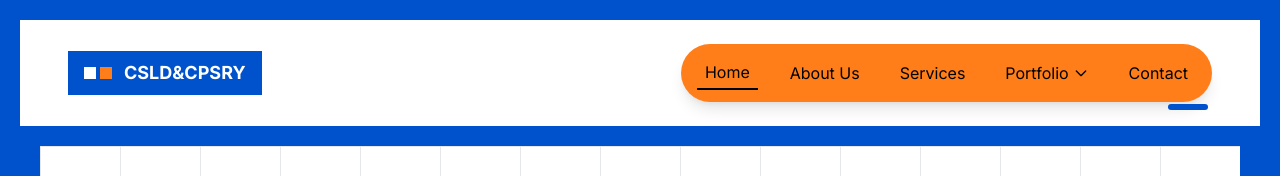
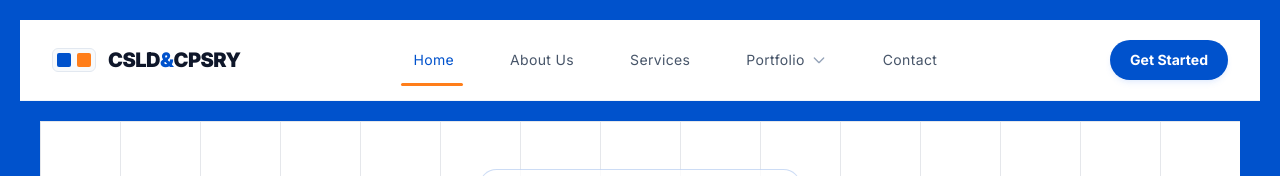
Before and after one commit to solinda-cheab/agency-website, a React (Vite) app: page / in a window 1280 px wide. Shown: the top 176 px of the page. Built offline with nearby package versions, Linux system fonts and the light colour scheme; a web font is replaced by a local one.

Commit message:
redesign_navbar

```diff
--- a/src/components/layout/Navbar.jsx
+++ b/src/components/layout/Navbar.jsx
@@ -5,7 +5,16 @@ const navLinks = [
   { label: "Home", href: "#", active: true },
   { label: "About Us", href: "#about" },
   { label: "Services", href: "#services" },
-  { label: "Portfolio", href: "#work", hasDropdown: true },
+  {
+    label: "Portfolio",
+    href: "#work",
+    hasDropdown: true,
+    dropdownItems: [
+      { label: "Web Development", href: "#web-dev" },
+      { label: "UI/UX Design", href: "#design" },
+      { label: "Case Studies", href: "#cases" }
+    ]
+  },
   { label: "Contact", href: "#contact" },
 ];
 
@@ -14,68 +23,201 @@ export default function Navbar() {
   const linkRefs = useRef([]);
   const [activeIndex, setActiveIndex] = useState(0);
   const [ruler, setRuler] = useState({ left: 0, width: 0 });
+  const [isMobileMenuOpen, setIsMobileMenuOpen] = useState(false);
+  const [isDropdownOpen, setIsDropdownOpen] = useState(false);
 
+  // Calculate and animate the active sliding indicator line
   function updateRuler(index) {
     const linkEl = linkRefs.current[index];
     const navEl = navRef.current;
     if (!linkEl || !navEl) return;
     const linkRect = linkEl.getBoundingClientRect();
     const navRect = navEl.getBoundingClientRect();
-    setRuler({ left: linkRect.left - navRect.left + navEl.scrollLeft, width: linkRect.width });
+    setRuler({
+      left: linkRect.left - navRect.left + navEl.scrollLeft,
+      width: linkRect.width
+    });
   }
 
   useEffect(() => {
-    updateRuler(activeIndex);
-    function onResize() {
+    // Only calculate sliding ruler adjustments on desktop viewport layout
+    if (window.innerWidth >= 1024) {
       updateRuler(activeIndex);
     }
+
+    function onResize() {
+      if (window.innerWidth >= 1024) {
+        updateRuler(activeIndex);
+      } else {
+        setRuler({ left: 0, width: 0 });
+      }
+    }
+
     window.addEventListener("resize", onResize);
     return () => window.removeEventListener("resize", onResize);
   }, [activeIndex]);
 
-  function handleClick(e, index, href) {
+  function handleLinkClick(e, index, href, hasDropdown) {
+    // If it has a dropdown on desktop, let toggle state handle it instead of immediate jump
+    if (hasDropdown && window.innerWidth >= 1024) {
+      e.preventDefault();
+      setIsDropdownOpen(!isDropdownOpen);
+      return;
+    }
+
     if (href && href.startsWith("#")) {
       e.preventDefault();
       const target = document.querySelector(href);
-      if (target) target.scrollIntoView({ behavior: "smooth", block: "start" });
+      if (target) {
+        target.scrollIntoView({ behavior: "smooth", block: "start" });
+      }
     }
+
     setActiveIndex(index);
-    setTimeout(() => updateRuler(index), 30);
+    setIsMobileMenuOpen(false); // Close mobile drawer on link navigation
+    setIsDropdownOpen(false);
+
+    setTimeout(() => {
+      if (window.innerWidth >= 1024) updateRuler(index);
+    }, 50);
   }
 
   return (
-    <header className="sticky top-0 w-full bg-white/80 backdrop-blur-sm z-50">
-      <div className="w-full flex flex-col gap-4 px-4 py-6 sm:px-8 lg:px-12 lg:flex-row lg:justify-between lg:items-center">
-        {/* Logo/Brand - clickable to home */}
-        <a href="/" className="flex items-center justify-center lg:justify-start bg-[#0052cc] text-white px-4 py-2 font-bold text-base sm:text-lg">
-          <div className="flex gap-1 mr-3">
-            <div className="w-3 h-3 bg-white" />
-            <div className="w-3 h-3 bg-[#ff7e1a]" />
+    <header className="sticky top-0 w-full bg-white/80 backdrop-blur-md border-b border-slate-100 z-50 transition-all duration-300">
+      <div className="max-w-7xl mx-auto px-4 sm:px-6 lg:px-8 h-20 flex items-center justify-between">
+
+        {/* Logo / Brand Alignment */}
+        <a href="/" className="flex items-center gap-3 group transition-transform hover:scale-[1.02]">
+          <div className="flex gap-1.5 p-1 bg-slate-50 rounded-md border border-slate-200">
+            <div className="w-3.5 h-3.5 bg-[#0052cc] rounded-sm transition-transform group-hover:rotate-12" />
+            <div className="w-3.5 h-3.5 bg-[#ff7e1a] rounded-sm transition-transform group-hover:-rotate-12" />
           </div>
-          <span>CSLD&CPSRY</span>
+          <span className="font-extrabold text-xl tracking-tight text-slate-900">
+            CSLD<span className="text-[#0052cc]">&</span>CPSRY
+          </span>
         </a>
 
-        {/* Navigation Pill */}
-        <nav ref={navRef} className="relative w-full lg:w-auto bg-[#ff7e1a] rounded-full px-4 py-3 shadow-lg flex flex-wrap items-center justify-center gap-3 sm:gap-6 text-sm sm:text-base text-black font-medium">
-          {/* ruler */}
+        {/* Desktop Navigation */}
+        <nav ref={navRef} className="hidden lg:flex items-center gap-8 relative py-2">
+          {navLinks.map((link, idx) => (
+            <div
+              key={link.label}
+              className="relative"
+              onMouseEnter={() => link.hasDropdown && setIsDropdownOpen(true)}
+              onMouseLeave={() => link.hasDropdown && setIsDropdownOpen(false)}
+            >
+              <a
+                ref={(el) => (linkRefs.current[idx] = el)}
+                href={link.href}
+                onClick={(e) => handleLinkClick(e, idx, link.href, link.hasDropdown)}
+                className={`px-3 py-2 text-sm font-medium tracking-wide rounded-md transition-colors duration-200 flex items-center gap-1.5 cursor-pointer
+                  ${activeIndex === idx
+                    ? "text-[#0052cc]"
+                    : "text-slate-600 hover:text-slate-900"
+                  }`}
+              >
+                {link.label}
+                {link.hasDropdown && (
+                  <ChevronDownIcon className={`w-4 h-4 transition-transform duration-200 ${isDropdownOpen ? "rotate-180 text-[#0052cc]" : "text-slate-400"}`} />
+                )}
+              </a>
+
+              {/* Functional Desktop Dropdown Menu Context */}
+              {link.hasDropdown && isDropdownOpen && (
+                <div className="absolute top-full left-0 mt-1 w-48 bg-white rounded-xl shadow-xl border border-slate-100 py-2 animate-in fade-in slide-in-from-top-2 duration-200">
+                  {link.dropdownItems?.map((subItem) => (
+                    <a
+                      key={subItem.label}
+                      href={subItem.href}
+                      onClick={() => setIsDropdownOpen(false)}
+                      className="block px-4 py-2.5 text-sm text-slate-700 hover:bg-slate-50 hover:text-[#0052cc] transition-colors"
+                    >
+                      {subItem.label}
+                    </a>
+                  ))}
+                </div>
+              )}
+            </div>
+          ))}
+
+          {/* Smooth Sliding Ruler Indicator underneath active choice */}
           <div
-            className="absolute -bottom-2 h-1.5 rounded-full bg-[#0052cc] transition-all duration-200"
+            className="absolute bottom-0 h-[3px] rounded-full bg-[#ff7e1a] transition-all duration-300 ease-out pointer-events-none"
             style={{ left: ruler.left, width: ruler.width }}
           />
+        </nav>
 
+        {/* Action Button Accent (Desktop) */}
+        <div className="hidden lg:flex items-center">
+          <a href="#contact" className="bg-[#0052cc] hover:bg-[#0041a3] text-white px-5 py-2.5 rounded-full font-semibold text-sm shadow-md shadow-blue-500/10 transition-all hover:shadow-lg hover:shadow-blue-500/20">
+            Get Started
+          </a>
+        </div>
+
+        {/* Mobile Hamburger / Menu Toggle Button */}
+        <button
+          onClick={() => setIsMobileMenuOpen(!isMobileMenuOpen)}
+          type="button"
+          className="lg:hidden p-2.5 rounded-xl text-slate-700 hover:bg-slate-100 active:scale-95 transition-all focus:outline-none"
+          aria-label="Toggle Menu"
+        >
+          {isMobileMenuOpen ? (
+            <svg xmlns="http://www.w3.org/2000/svg" fill="none" viewBox="0 0 24 24" strokeWidth={2.2} stroke="currentColor" className="w-6 h-6">
+              <path strokeLinecap="round" strokeLinejoin="round" d="M6 18L18 6M6 6l12 12" />
+            </svg>
+          ) : (
+            <svg xmlns="http://www.w3.org/2000/svg" fill="none" viewBox="0 0 24 24" strokeWidth={2.2} stroke="currentColor" className="w-6 h-6">
+              <path strokeLinecap="round" strokeLinejoin="round" d="M3.75 6.75h16.5M3.75 12h16.5m-16.5 5.25h16.5" />
+            </svg>
+          )}
+        </button>
+      </div>
+
+      {/* Mobile Drawer Overlay Panel */}
+      <div
+        className={`lg:hidden fixed inset-x-0 top-20 bg-white border-b border-slate-200 shadow-xl transition-all duration-300 ease-in-out origin-top transform
+          ${isMobileMenuOpen ? "opacity-100 scale-y-100 visible" : "opacity-0 scale-y-95 invisible pointer-events-none"}`}
+      >
+        <div className="px-4 pt-4 pb-6 space-y-2 max-h-[calc(100vh-5rem)] overflow-y-auto">
           {navLinks.map((link, idx) => (
-            <a
-              key={link.label}
-              ref={(el) => (linkRefs.current[idx] = el)}
-              href={link.href}
-              onClick={(e) => handleClick(e, idx, link.href)}
-              className={`px-2 py-1 ${activeIndex === idx ? "border-b-2 border-black" : "hover:opacity-75 transition-opacity flex items-center gap-1"}`}
-            >
-              {link.label}
-              {link.hasDropdown && <ChevronDownIcon className="w-4 h-4" />}
+            <div key={link.label} className="block">
+              <div
+                onClick={(e) => handleLinkClick(e, idx, link.href, false)}
+                className={`flex items-center justify-between w-full px-4 py-3 rounded-xl text-base font-semibold tracking-wide transition-colors
+                  ${activeIndex === idx
+                    ? "bg-blue-50/70 text-[#0052cc]"
+                    : "text-slate-700 hover:bg-slate-50"
+                  }`}
+              >
+                <a href={link.href} className="w-full">{link.label}</a>
+              </div>
+
+              {/* Nested Expandable items for mobile view dropdown architecture */}
+              {link.hasDropdown && (
+                <div className="mt-1 ml-4 pl-4 border-l-2 border-slate-100 space-y-1">
+                  {link.dropdownItems?.map((subItem) => (
+                    <a
+                      key={subItem.label}
+                      href={subItem.href}
+                      onClick={(e) => {
+                        setIsMobileMenuOpen(false);
+                        setActiveIndex(idx);
+                      }}
+                      className="block px-4 py-2.5 text-sm font-medium text-slate-500 hover:text-[#0052cc] rounded-lg transition-colors"
+                    >
+                      {subItem.label}
+                    </a>
+                  ))}
+                </div>
+              )}
+            </div>
+          ))}
+          <div className="pt-4 border-t border-slate-100 px-4">
+            <a href="#contact" onClick={() => setIsMobileMenuOpen(false)} className="block w-full text-center bg-[#0052cc] text-white py-3 rounded-xl font-semibold text-base shadow-sm">
+              Get Started
             </a>
-          ))}
-        </nav>
+          </div>
+        </div>
       </div>
     </header>
   );
--- a/src/pages/Home.jsx
+++ b/src/pages/Home.jsx
@@ -223,7 +223,7 @@ export default function Home() {
         </section>
       </main>
 
-      <Footer />
+
     </div>
   );
 }
```
